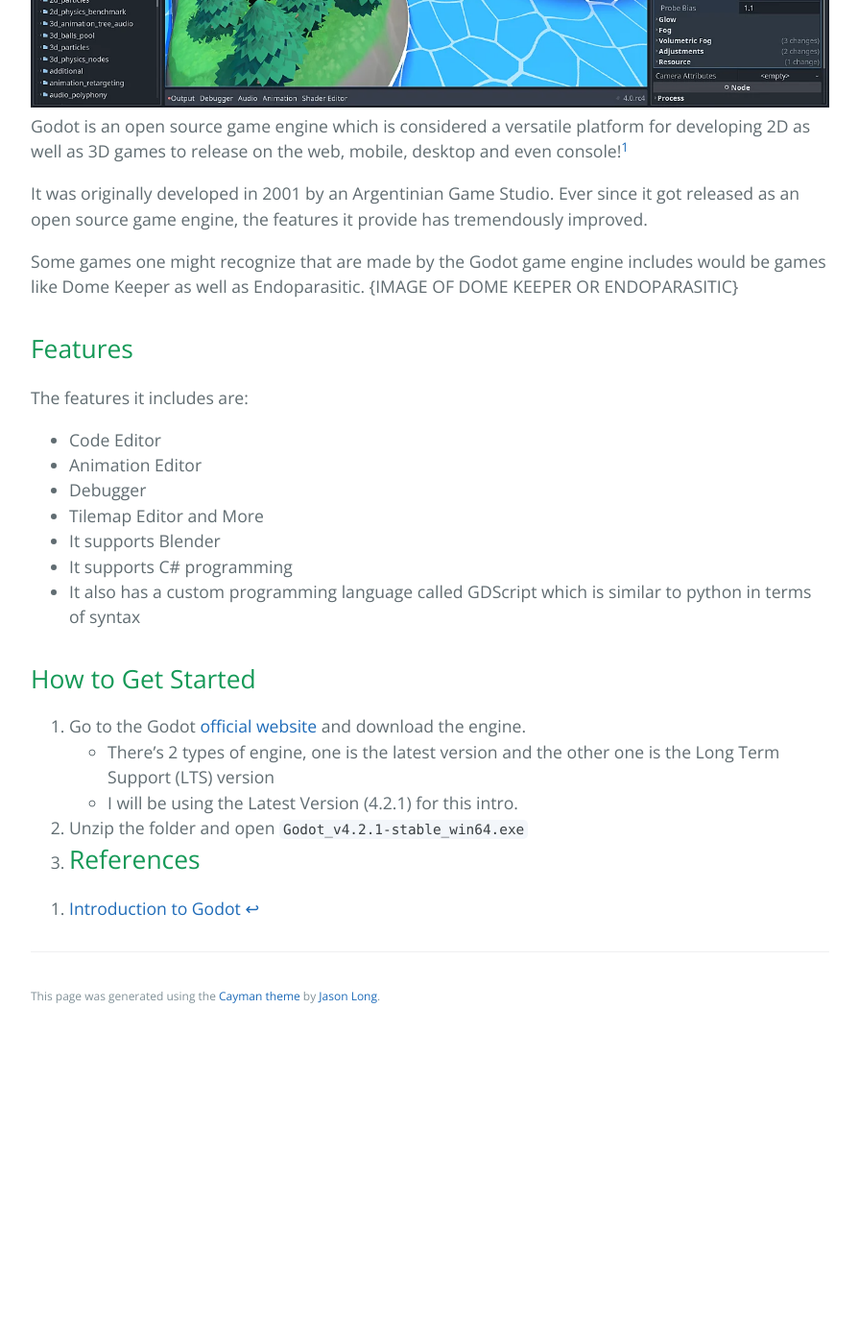
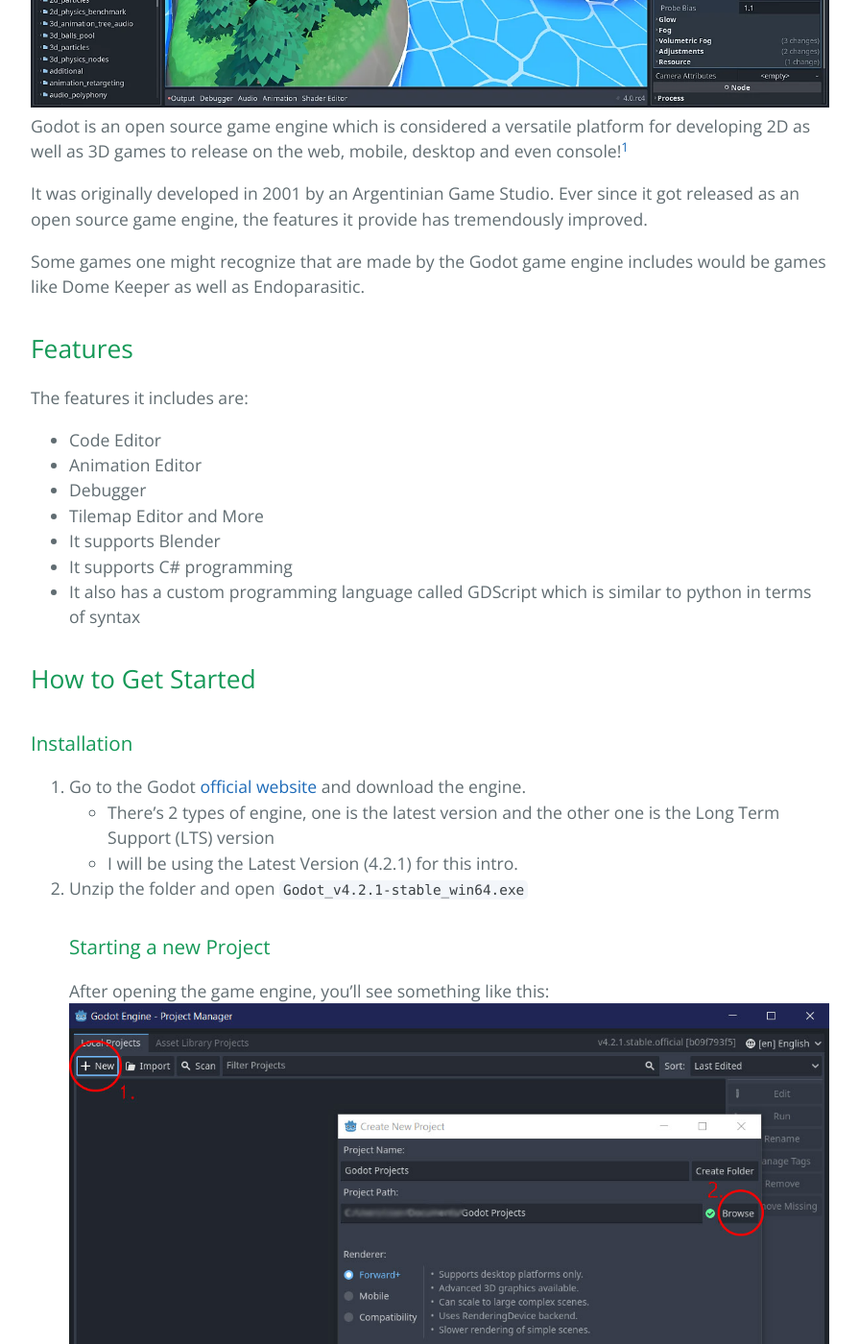
Before and after one commit to learning-software-engineering/learning-software-engineering.github.io, a Jekyll site: the page built from Topics/Tech_Stacks/Godot/Intro to Godot.md, in a window 1280 px wide and 1400 px high, scrolled down 836 px. Shown: the whole window at 96% size, without its empty margins (192-1087 px from the left). Built offline with Jekyll 4.4.1, drawn with Linux system fonts in a browser that asks for light colours; our own code applies the rules of GitHub Pages for plain Markdown files; before the commit the page ends 1916 px from its top, so only the background shows below that; some of the changed text lies outside the part shown.

Commit message:
Update Intro to Godot.md

```diff
--- a/Topics/Tech_Stacks/Godot/Intro to Godot.md
+++ b/Topics/Tech_Stacks/Godot/Intro to Godot.md
@@ -7,7 +7,6 @@
 It was originally developed in 2001 by an Argentinian Game Studio. Ever since it got released as an open source game engine, the features it provide has tremendously improved.
 
 Some games one might recognize that are made by the Godot game engine includes would be games like Dome Keeper as well as Endoparasitic.
-{IMAGE OF DOME KEEPER OR ENDOPARASITIC}
 
 ## Features
 
@@ -21,10 +20,18 @@
 - It also has a custom programming language called GDScript which is similar to python in terms of syntax
 
 ## How to Get Started
+### Installation
 1. Go to the Godot [official website](https://godotengine.org/) and download the engine.
 	- There's 2 types of engine, one is the latest version and the other one is the Long Term Support (LTS) version
 	- I will be using the Latest Version (4.2.1) for this intro.
 2. Unzip the folder and open `Godot_v4.2.1-stable_win64.exe`
+### Starting a new Project
+After opening the game engine, you'll see something like this:
+![Godot Project Menu](Godot-intro-1.jpg)
+To create a new project you'll have to:
+1. Click on `New`
+2. Create a folder to store your project
+	- Note: Creating a project will not create a new directory, it'll simply put all the required files within the path you set it to.
 3.
 ## References
 [^1]:[Introduction to Godot](https://docs.godotengine.org/en/stable/getting_started/introduction/introduction_to_godot.html)
```
